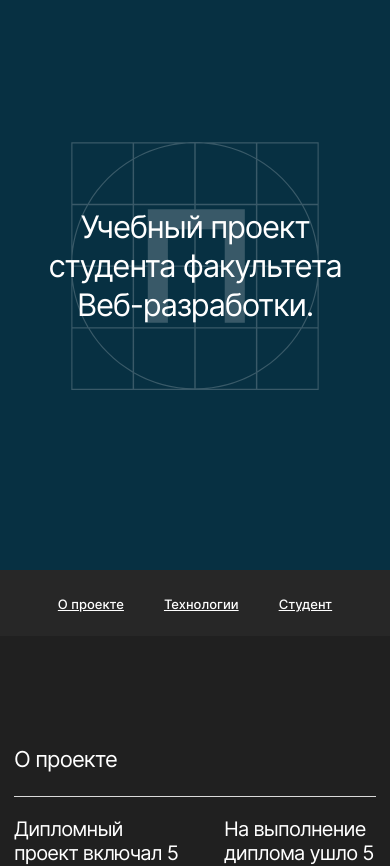
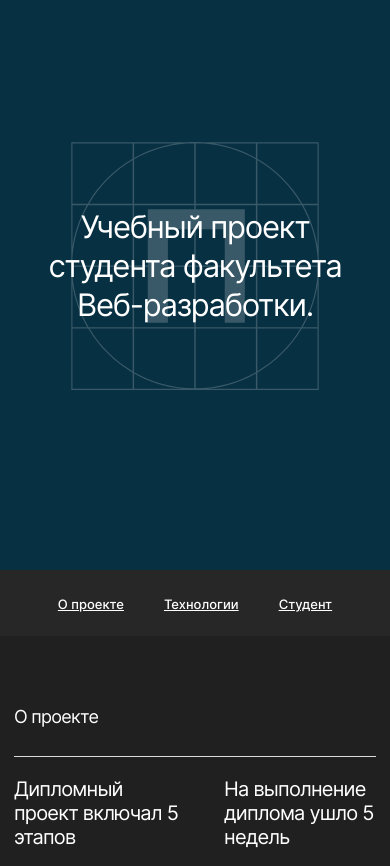
Before and after one commit to gans-AD/movies-explorer-api, a React (Create React App) app: page / in a window 390 px wide. Shown: the top 866 px of the page. Built offline with nearby package versions, Linux system fonts and the light colour scheme.

Commit message:
feat: Portfolio

```diff
--- a/src/components/App/App.js
+++ b/src/components/App/App.js
@@ -6,6 +6,7 @@ import AboutProject from "../AboutProject/AboutProject";
 import Description from "../Description/Description";
 import Techs from "../Techs/Techs";
 import AboutMe from "../AboutMe/AboutMe";
+import Portfolio from "../Portfolio/Portfolio";
 
 function App() {
   return <div className="page">
@@ -20,6 +21,7 @@ function App() {
     <Description title="Студент">
       <AboutMe/>
     </Description>
+    <Portfolio/>
     <Footer/>
 
   </div>;
--- a/src/components/Description/Description.css
+++ b/src/components/Description/Description.css
@@ -3,9 +3,9 @@
   width: 100%;
 }
 
-.description:nth-child(2n){
-    background-color: #272727;
-    padding: 0 70px;
+.description:nth-child(2n) {
+  background-color: #272727;
+  padding: 0 70px;
 }
 
 .description__title {
@@ -17,3 +17,17 @@
   margin: 0;
   border-bottom: 1px solid #dadada;
 }
+
+@media screen and (max-width: 768px) {
+  .description__title {
+    padding-top: 90px;
+  }
+}
+
+@media screen and (max-width: 430px) {
+  .description__title {
+    font-size: 18px;
+    line-height: 22px;
+    padding: 70px 0 28px;
+  }
+}
--- /dev/null
+++ b/src/components/Portfolio/Portfolio.js
@@ -0,0 +1,14 @@
+import "./Portfolio.css";
+
+function Portfolio() {
+    return (
+        <article className="portfolio">
+            <h2 className="portfolio__title">Портфолио</h2>
+            <ul className="portfolio__links">
+                <li>Статичный сайт</li>
+            </ul>
+        </article>
+    );
+}
+
+export default Portfolio
```
Also changed, not shown: src/components/Portfolio/Portfolio.css (added).
